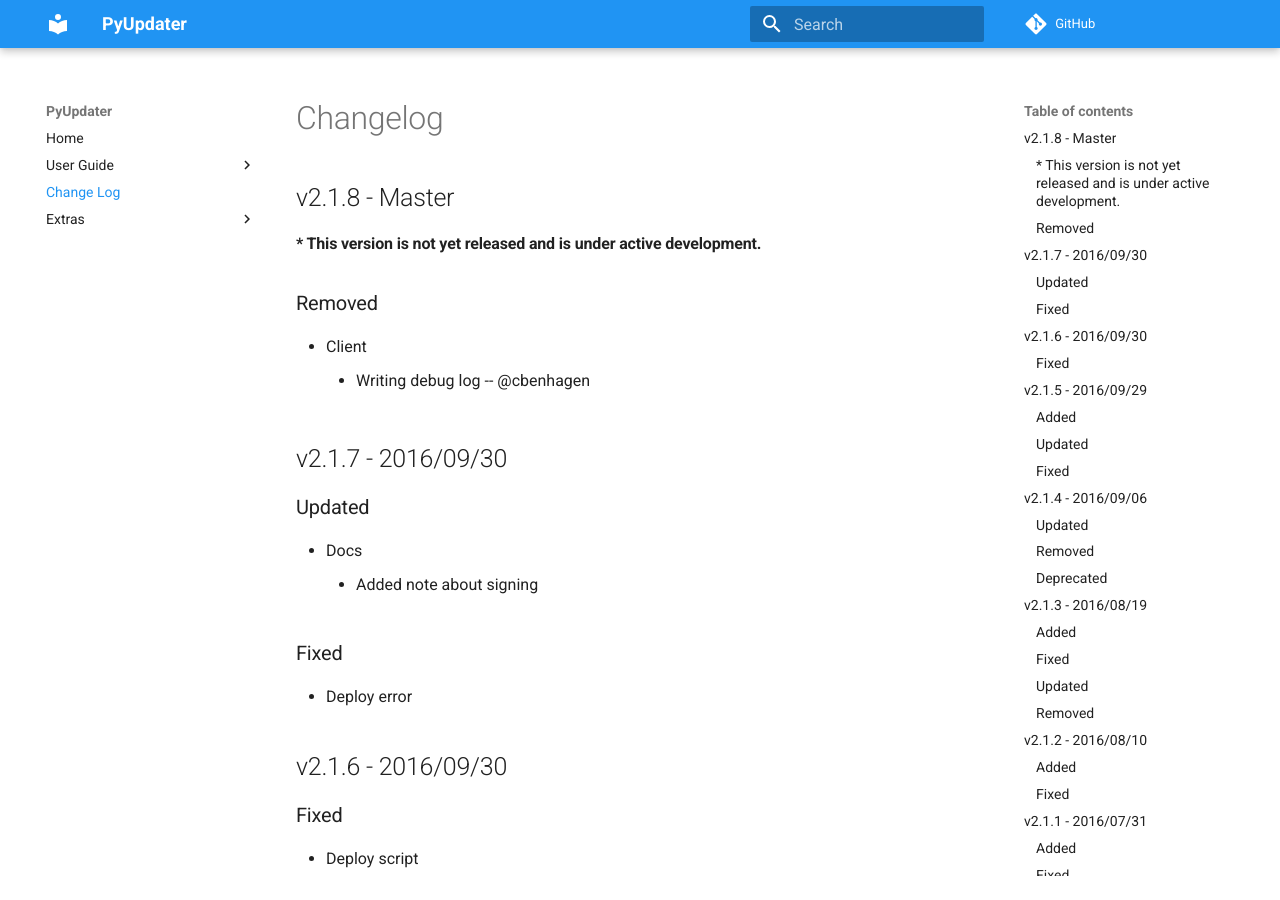
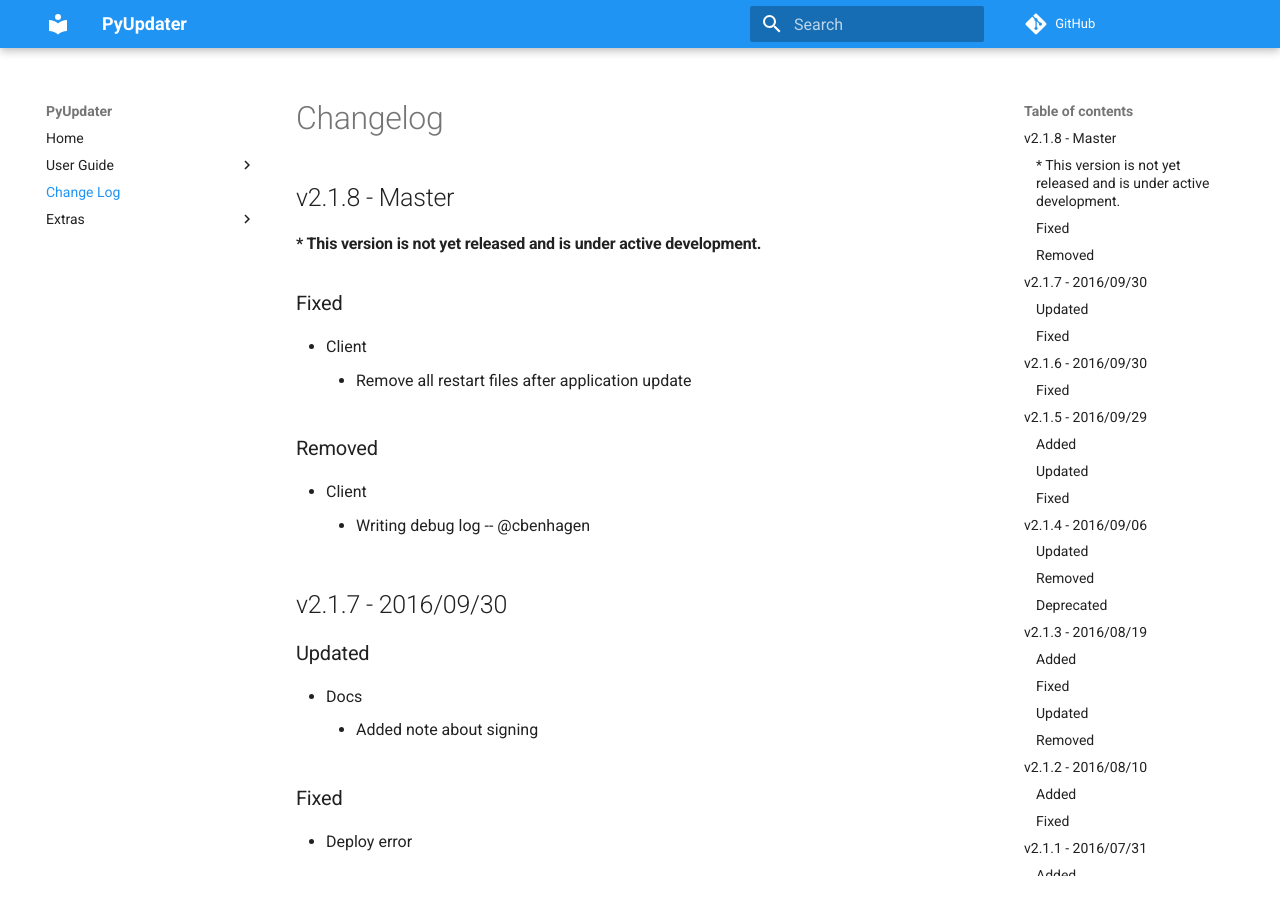
Before and after one commit to Digital-Sapphire/PyUpdater, an MkDocs documentation site: the page built from docs/changelog.md, in a window 1280 px wide and 900 px high. Built offline with MkDocs 1.6.1 and Material for MkDocs 9.7.7, drawn with Linux system fonts in a browser that asks for light colours; comment, search, counter and statistics services are not loaded; old or Windows-style settings are respelled for this version of MkDocs.

Commit message:
Delete invis.vbs from client system after update

```diff
--- a/docs/changelog.md
+++ b/docs/changelog.md
@@ -2,6 +2,11 @@
 
 ## v2.1.8 - Master
 ####* This version is not yet released and is under active development.
+
+###Fixed
+
+  - Client
+    - Remove all restart files after application update
 
 ###Removed
 
```
Also changed, not shown: 1 other file.
